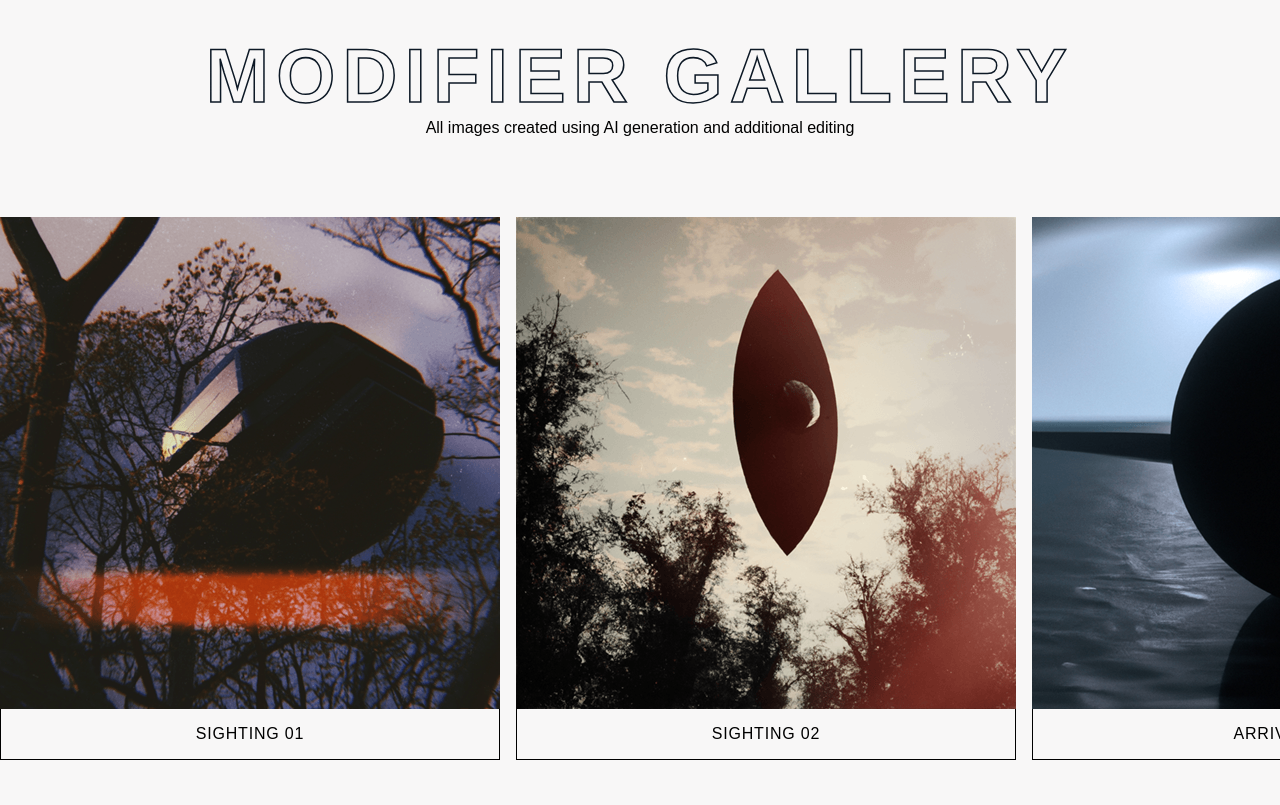
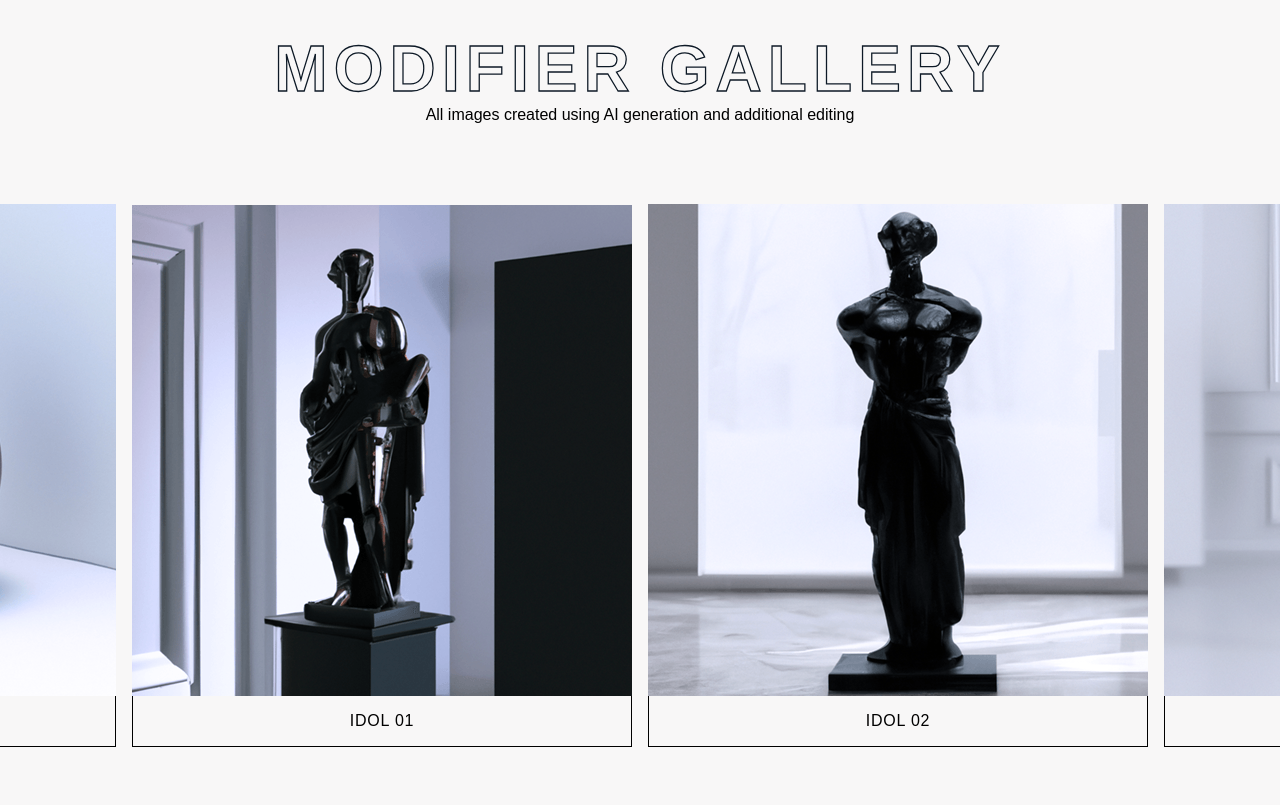
Before and after one commit to steeven7/Modifer_Gallery, a plain HTML site: page index.html in a window 1280 px wide. Shown: the top 805 px of the page. Drawn offline with Linux system fonts and the light colour scheme.

Commit message:
Add files via upload

```diff
--- a/styles.css
+++ b/styles.css
@@ -1,6 +1,6 @@
 /* Custom Props */
 :root {
-	--fs-800: 4.75rem;
+	--fs-800: 4rem;
 	--fs-700: 2.75rem;
 	--fs-600: 1rem;
 	--fs-400: 0.9375rem;
@@ -15,7 +15,7 @@
 
 @media (min-width: 25em) {
 	:root {
-		--fs-800: 4rem;
+		--fs-800: 3.75rem;
 		--fs-700: 2rem;
 		--fs-600: 1rem;
 		--fs-500: 0.75rem;
@@ -29,7 +29,7 @@
 
 @media (min-width: 45em) {
 	:root {
-		--fs-800: 4.75rem;
+		--fs-800: 4rem;
 		--fs-700: 1.5rem;
 		--fs-600: 1rem;
 		--fs-500: 0.75rem;
@@ -120,6 +120,8 @@ h3 {
 
 .gallery {
 	display: flex;
+	align-items: center;
+	justify-content: center;
 	gap: 1em;
 	scroll-snap-type: x mandatory;
 	overflow-x: scroll;
@@ -177,12 +179,6 @@ footer {
 	margin: 0;
 	padding-top: 3em;
 }
-/*
-.social_icons {
-	display: flex;
-	align-items: center;
-	justify-content: center;
-} */
 
 .icon {
 	padding: 1em;
```
